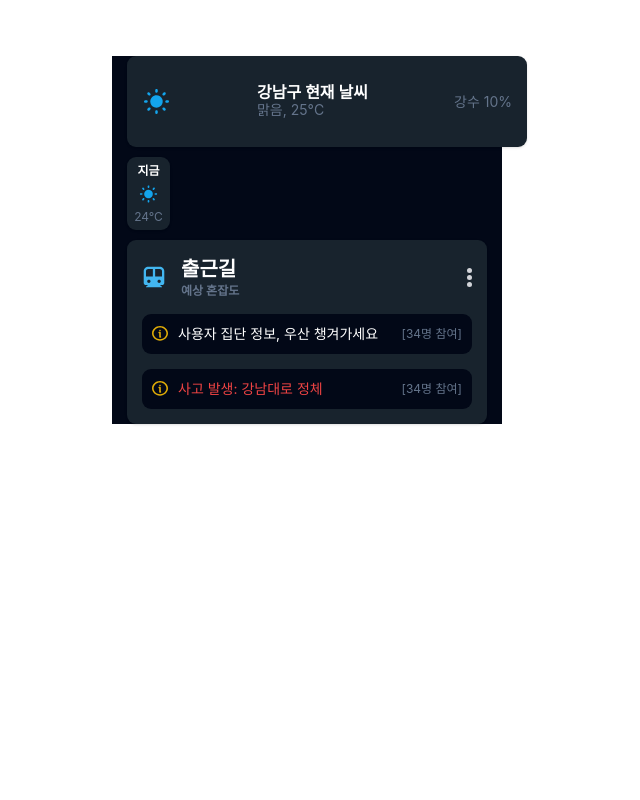
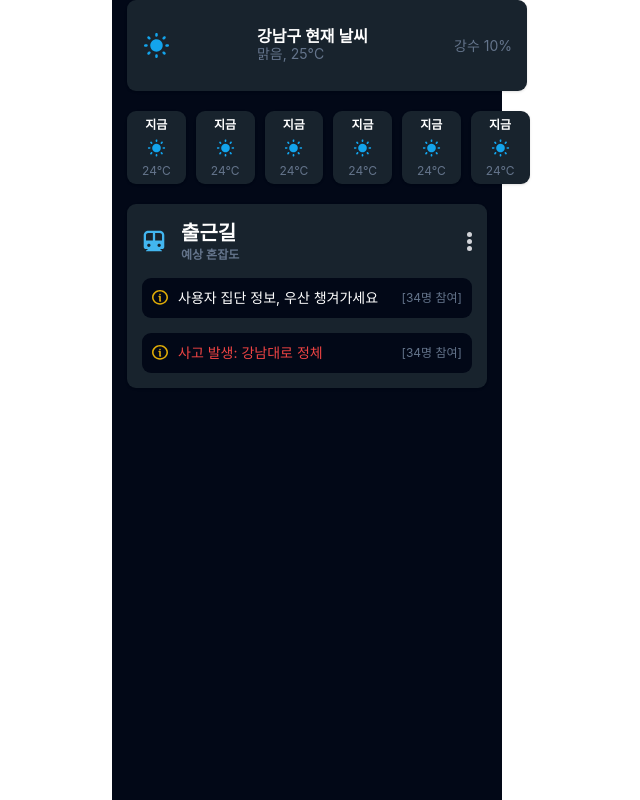
Before and after one commit to JJJ-un/WEANET, a React (Vite) app: page / in a window 1280 px wide. Shown: the whole page, without its empty margins (333-973 px from the left). Built offline with nearby package versions, Linux system fonts and the light colour scheme; a web font is replaced by a local one.

Commit message:
feat: 예상날씨 컴포넌트 UI 퍼블리싱

```diff
--- a/src/routes/__root.tsx
+++ b/src/routes/__root.tsx
@@ -1,12 +1,12 @@
-import { createRootRoute, Outlet } from '@tanstack/react-router';
+import { createRootRoute, Outlet } from "@tanstack/react-router";
 // 개발 도구 임포트 (개발 환경에서 유용합니다)
-import { TanStackRouterDevtools } from '@tanstack/router-devtools';
+import { TanStackRouterDevtools } from "@tanstack/router-devtools";
 
 // 모든 라우트의 최상위 부모(Root) 라우트를 정의합니다.
 export const Route = createRootRoute({
   component: () => (
-        <div className="flex justify-center items-center min-h-[48rem] h-full">
-            <div className="max-w-[39rem] w-full bg-foreground px-6">
+    <div className="flex justify-center items-center">
+      <div className="max-w-[39rem] w-full bg-foreground px-6 min-h-screen">
         <Outlet />
       </div>
       <TanStackRouterDevtools initialIsOpen={false} />
--- a/src/routes/index.tsx
+++ b/src/routes/index.tsx
@@ -12,9 +12,16 @@ export const Route = createFileRoute("/")({
 
 function RouteComponent() {
   return (
-    <div className="flex flex-col gap-4">
+    <div className="flex flex-col gap-8">
       <CurrentWeather />
-      <DailyForecast />
+      <div className="flex gap-4">
+        <DailyForecast />
+        <DailyForecast />
+        <DailyForecast />
+        <DailyForecast />
+        <DailyForecast />
+        <DailyForecast />
+      </div>
       <S.Card className="p-6">
         <S.CardHeader className="flex items-center justify-between gap-4">
           <div className="flex items-center gap-6">
--- a/src/widget/current-weather/ui/DailyForecast.tsx
+++ b/src/widget/current-weather/ui/DailyForecast.tsx
@@ -4,7 +4,7 @@ import WeatherIcon from "@/shared/assets/icons/weather.svg?react";
 const DailyForecast = () => {
   // wiget은 피그마 ui 컴포넌트와 제일 가깝나?
   return (
-    <S.Card className="w-[43px] h-[73px] flex-col items-center justify-center">
+    <S.Card className="w-[100%] h-[73px] flex-col items-center justify-center">
       <S.CardContent className="flex flex-col items-center justify-center gap-2">
         <S.CardTitle className="text-xs">지금</S.CardTitle>
         <div className=" flex flex-col items-center justify-center w-[20px] h-[20px]">
```
Lines whose indentation alone changed are shown as unchanged.
